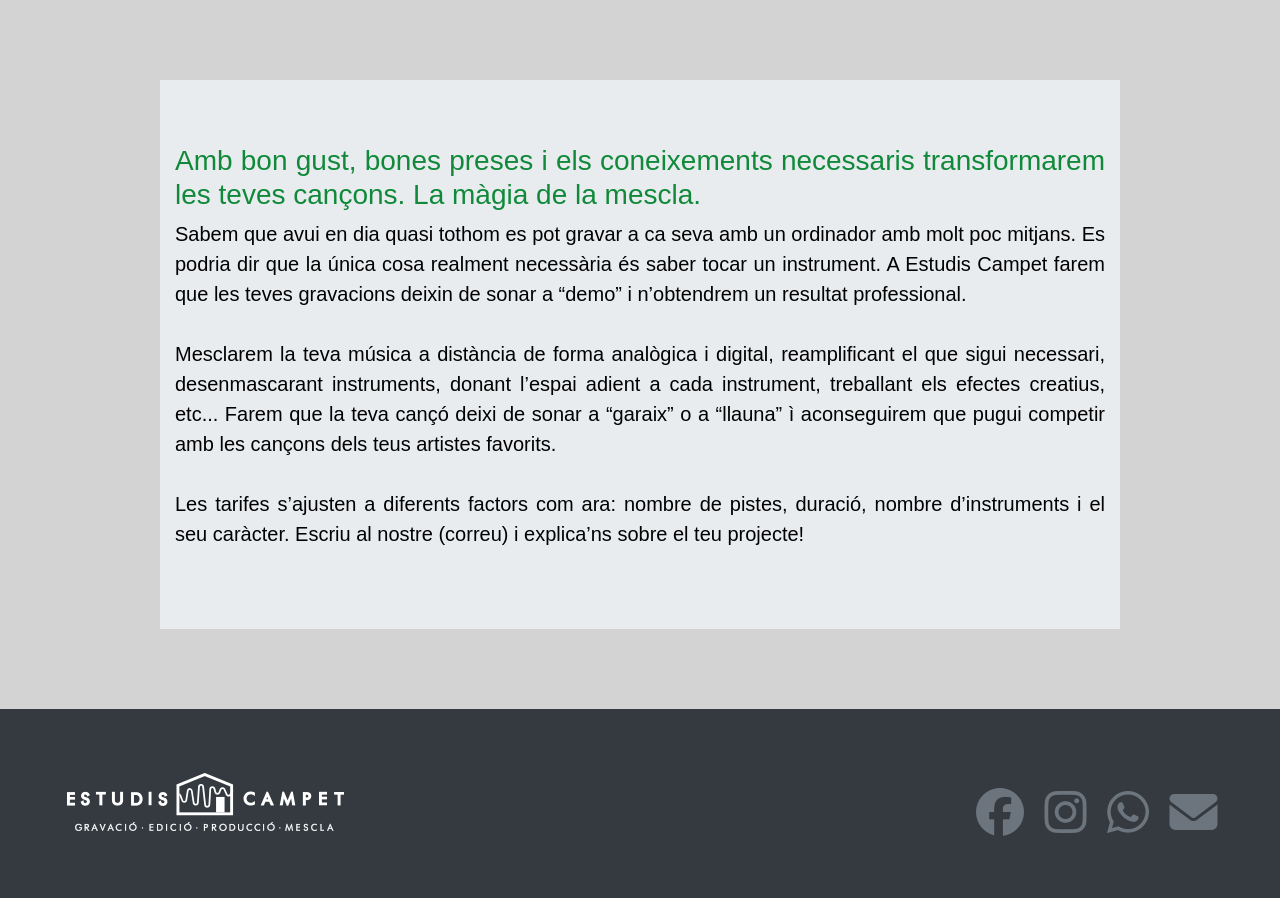
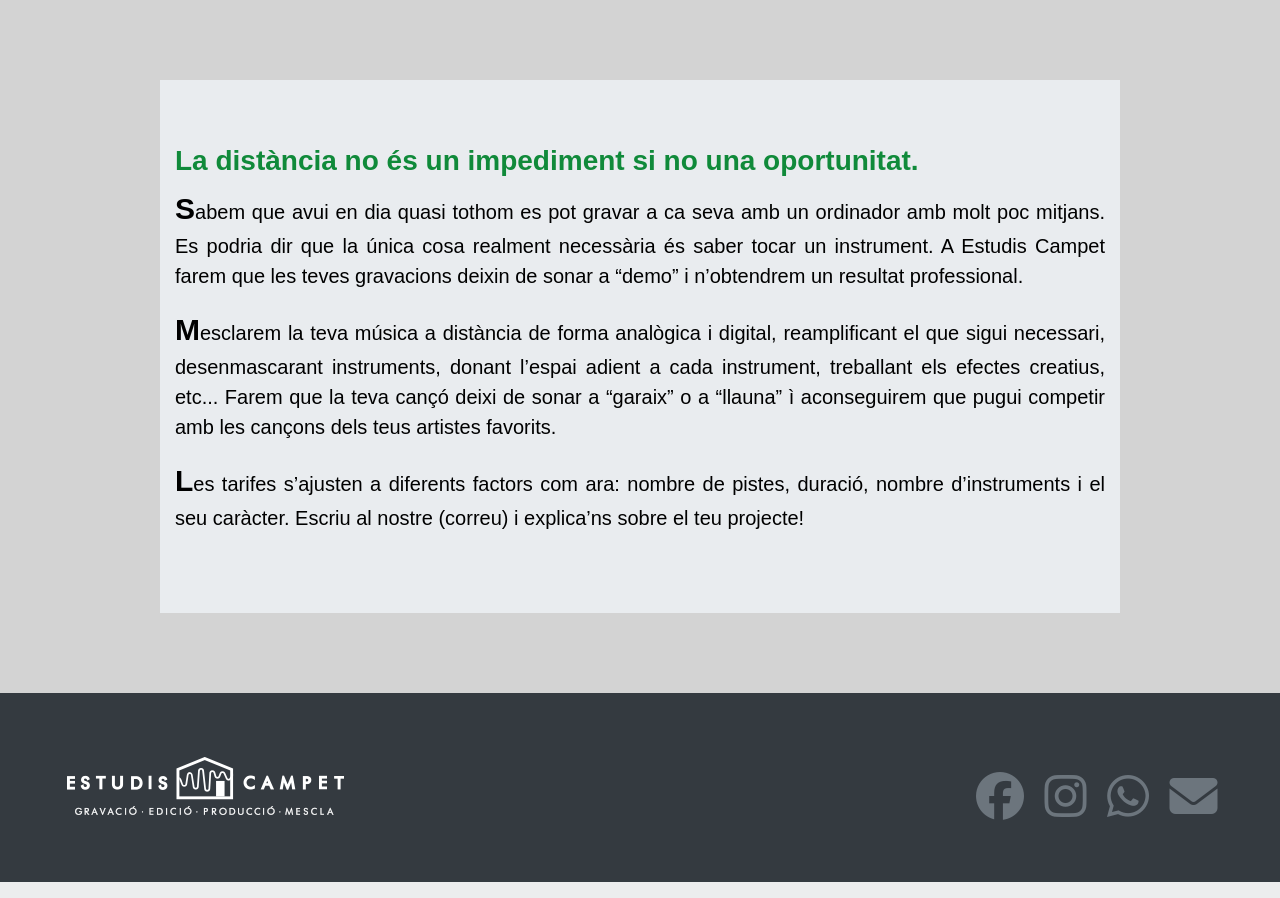
Before and after one commit to josealbm/campet, a PHP site: page /online.html in a window 1280 px wide. Shown: the part 119-1017 px from the top of the page. Run offline with PHP 8.4, Linux system fonts and the light colour scheme; some libraries are stand-ins or nearby versions; some web fonts are replaced.

Commit message:
small changes

```diff
--- a/online.html
+++ b/online.html
@@ -31,21 +31,23 @@
     <div id="header"></div>
     <div class="jumbotron jumbotron-fluid mw-80">
         <div class="container">
-            <h3>Amb bon gust, bones preses i els coneixements necessaris transformarem les teves
-                cançons. La màgia de la mescla.
+            <h3>La distància no és un impediment si no una oportunitat.
             </h3>
-            <p class="lead">Sabem que avui en dia quasi tothom es pot gravar a ca seva amb un ordinador amb molt poc
-                mitjans. Es podria dir que la única cosa realment necessària és saber tocar un instrument. A Estudis
-                Campet farem que les teves gravacions deixin de sonar a “demo” i n’obtendrem un resultat professional.<br>
-                <br>
-                Mesclarem la teva música a distància de forma analògica i digital, reamplificant el que sigui necessari,
-                desenmascarant instruments, donant l’espai adient a cada instrument, treballant els efectes creatius,
-                etc... Farem que la teva cançó deixi de sonar a “garaix” o a “llauna” ì aconseguirem que pugui competir
-                amb les cançons dels teus artistes favorits.<br>
-                <br>
-                Les tarifes s’ajusten a diferents factors com ara: nombre de pistes, duració, nombre d’instruments i el
-                seu caràcter. Escriu al nostre (correu) i explica’ns sobre el teu projecte!
-            </p>
+            <div class="lead">
+                <p>Sabem que avui en dia quasi tothom es pot gravar a ca seva amb un ordinador amb molt poc mitjans. Es
+                    podria dir que la única cosa realment necessària és saber tocar un instrument. A Estudis Campet
+                    farem que les teves gravacions deixin de sonar a “demo” i n’obtendrem un resultat professional.
+                </p>
+                <p>Mesclarem la teva música a distància de forma analògica i digital, reamplificant el que sigui
+                    necessari, desenmascarant instruments, donant l’espai adient a cada instrument, treballant els
+                    efectes creatius, etc... Farem que la teva cançó deixi de sonar a “garaix” o a “llauna” ì
+                    aconseguirem que pugui competir amb les cançons dels teus artistes favorits.
+
+                </p>
+                <p>Les tarifes s’ajusten a diferents factors com ara: nombre de pistes, duració, nombre d’instruments i
+                    el seu caràcter. Escriu al nostre (correu) i explica’ns sobre el teu projecte!
+                </p>
+            </div>
         </div>
     </div>
     <div id="footer"></div>
--- a/styles/style.css
+++ b/styles/style.css
@@ -77,14 +77,24 @@ a {
     margin-bottom: 5em;
 }
 
-.jumbotron h3 {
+.jumbotron h3, .card-title {
     color: #108a3a;
+    font-weight: bold;
+}
+
+.jumbotron p::first-letter {
+    font-weight: 900 !important;
+    font-size: 150% !important;
+}
+
+.equipament {
+    margin-bottom: 0;
 }
 
 .card-deck {
     width: 80%;
     margin: auto;
-    padding: 5em;
+    padding: 3em;
 }
 
 .card {
```
Also changed, not shown: equipament.html (+7 -1 lines), gravacio.html (+13 -11 lines), instalacions.html (+19 -19 lines), mescla.html (+12 -8 lines), preproduccio.html (+11 -4 lines).
